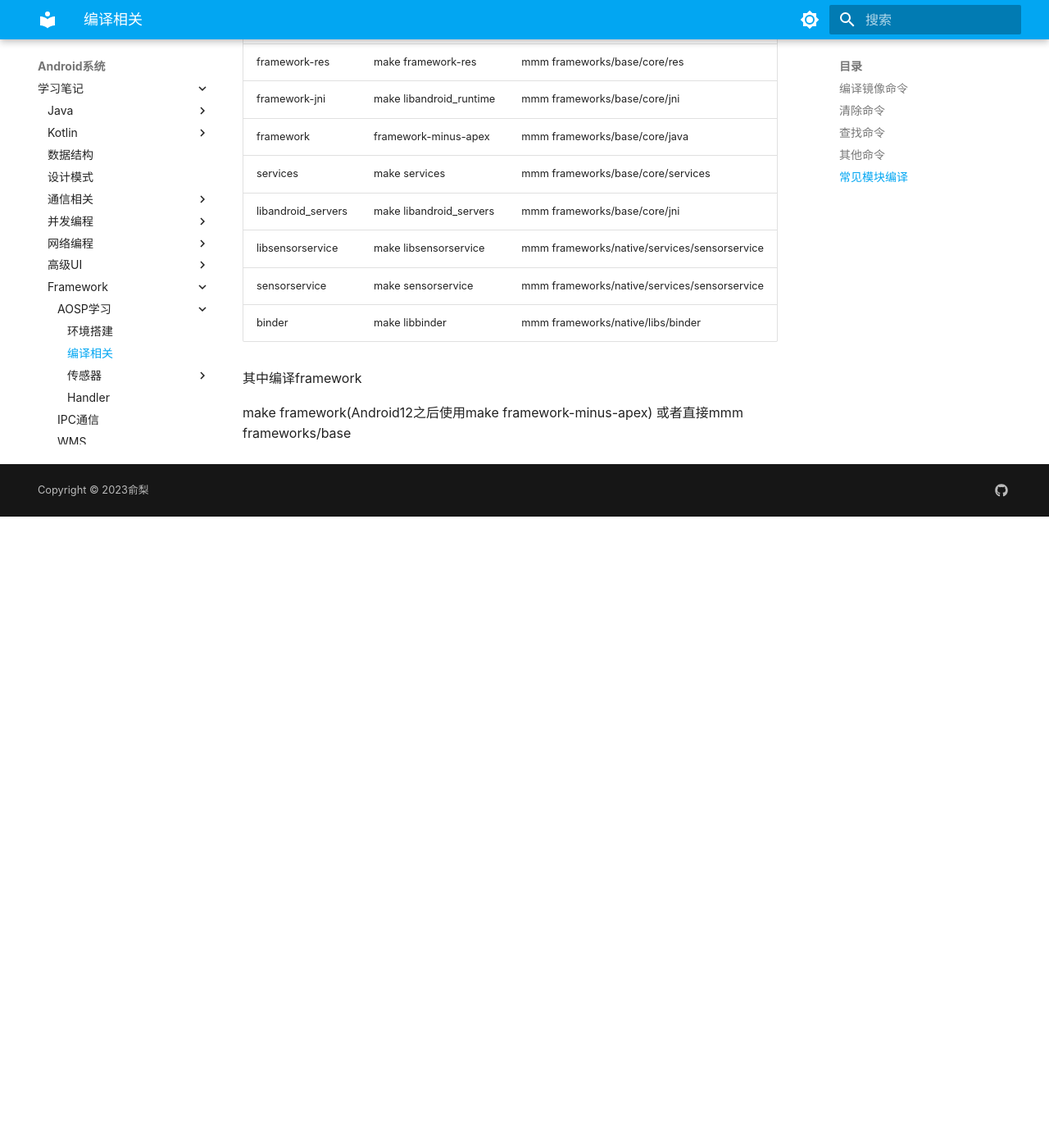
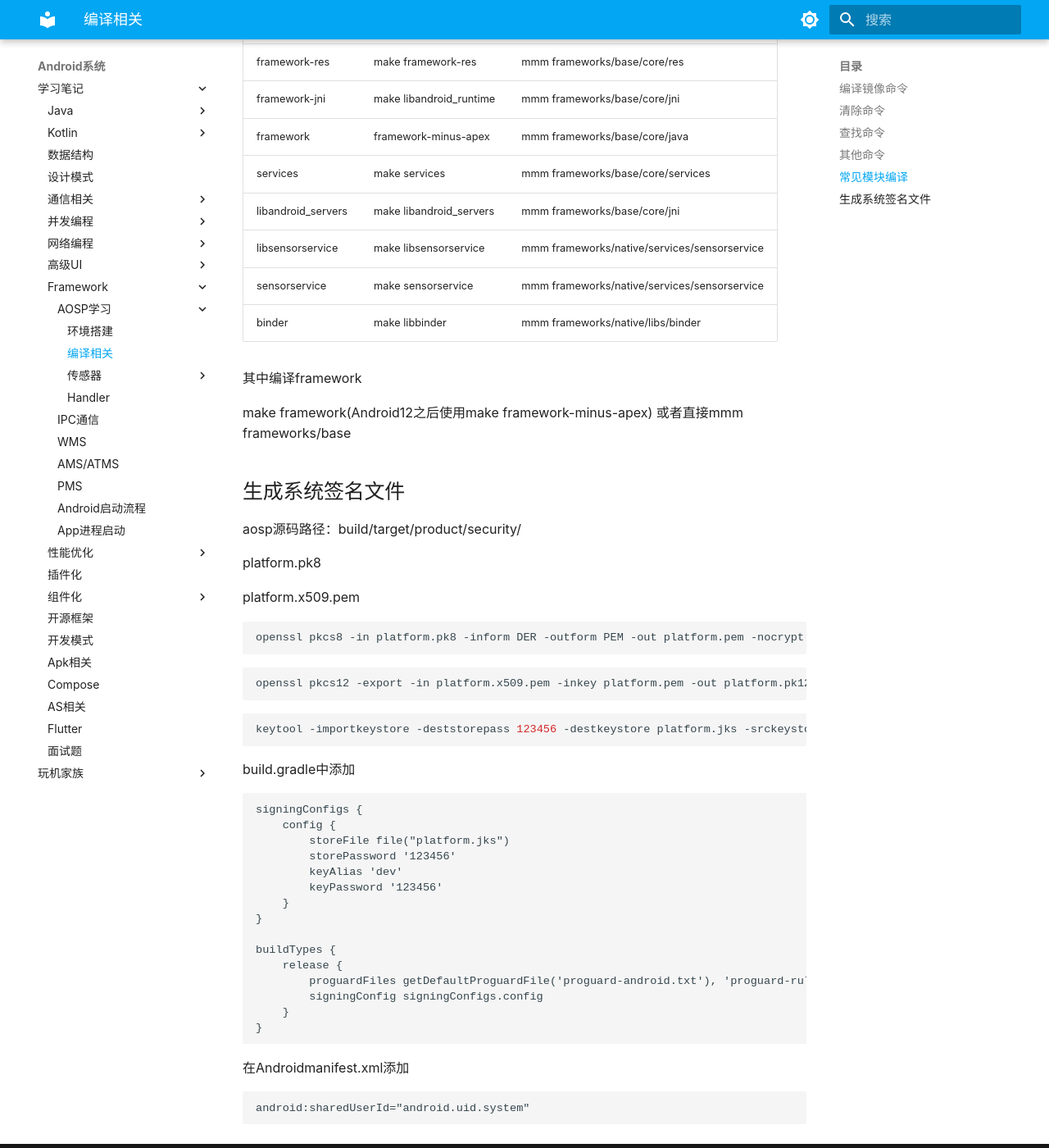
Before and after one commit to 13757539485/note, an MkDocs documentation site: the page built from docs/android/fws/fws_aosp_make.md, in a window 1280 px wide and 1400 px high, scrolled down 1971 px. Shown: the whole window at 82% size. Built offline with MkDocs 1.6.1 and Material for MkDocs 9.7.7, drawn with Linux system fonts in a browser that asks for light colours; some web fonts are replaced; before the commit the page ends 2601 px from its top, so only the background shows below that.

````diff
--- a/docs/android/fws/fws_aosp_make.md
+++ b/docs/android/fws/fws_aosp_make.md
@@ -54,3 +54,44 @@
 
 make framework(Android12之后使用make framework-minus-apex)
 或者直接mmm frameworks/base
+
+## 生成系统签名文件
+aosp源码路径：build/target/product/security/
+
+platform.pk8
+
+platform.x509.pem
+```shell
+openssl pkcs8 -in platform.pk8 -inform DER -outform PEM -out platform.pem -nocrypt
+```
+
+```shell
+openssl pkcs12 -export -in platform.x509.pem -inkey platform.pem -out platform.pk12 -name dev
+```
+
+```shell
+keytool -importkeystore -deststorepass 123456 -destkeystore platform.jks -srckeystore platform.pk12 -srcstoretype PKCS12 -srcstorepass 123456
+```
+
+build.gradle中添加
+```gradle
+signingConfigs {
+    config {
+        storeFile file("platform.jks")
+        storePassword '123456'
+        keyAlias 'dev'
+        keyPassword '123456'
+    }
+}
+
+buildTypes {
+    release {
+        proguardFiles getDefaultProguardFile('proguard-android.txt'), 'proguard-rules.pro'
+        signingConfig signingConfigs.config
+    }
+}
+```
+在Androidmanifest.xml添加
+```xml
+android:sharedUserId="android.uid.system"
+```
````
Also changed, not shown: docs/android/android_root.md (+20 -0 lines), docs/android/fws/fws_drag.md (added, +204 -0 lines), docs/android/fws/fws_sensor_case.md (+4 -4 lines), 1 other file.
